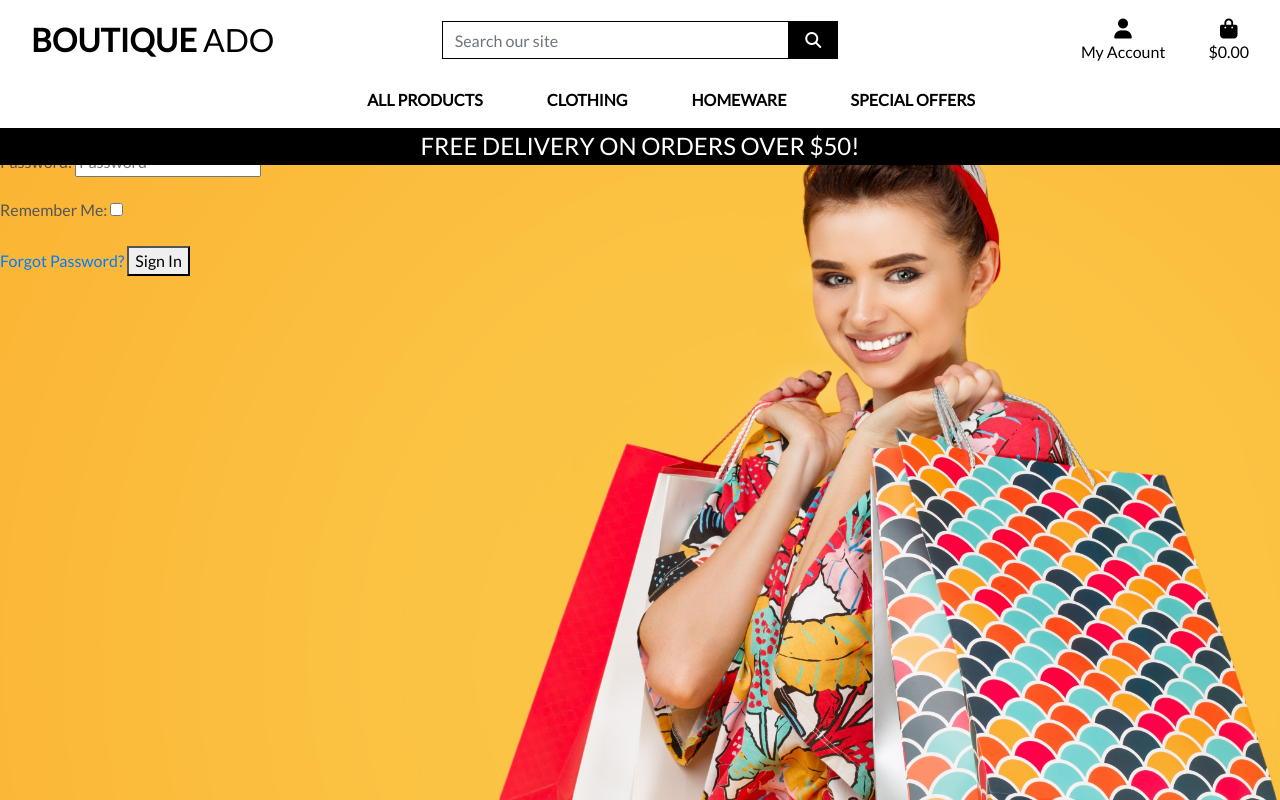
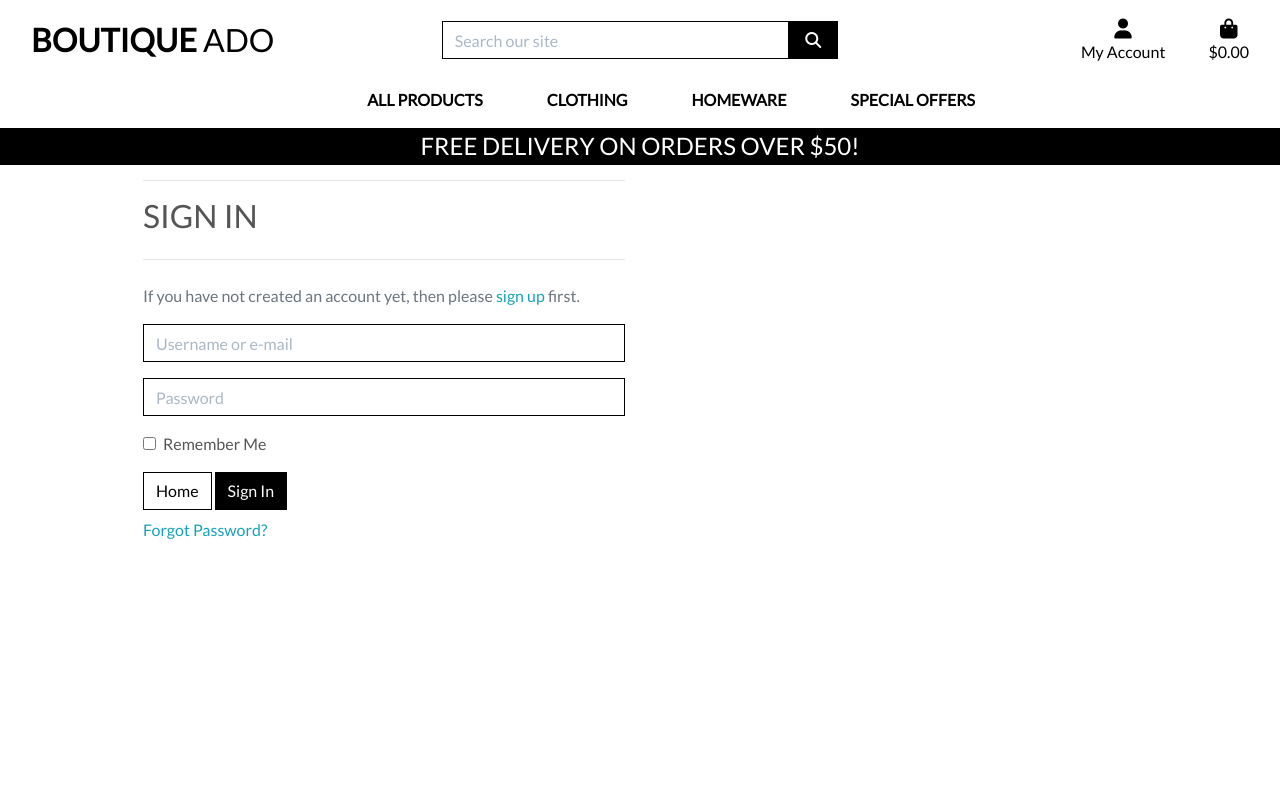
Before and after one commit to HawesJM/boutique_ado_v1, a Django app: page /accounts/login/ in a window 1280 px wide. Run offline with Django 3.2, Linux system fonts and the light colour scheme; some libraries are stand-ins or nearby versions.

Commit message:
update allauth templates

```diff
--- a/static/css/base.css
+++ b/static/css/base.css
@@ -102,6 +102,10 @@
     cursor: pointer;
 }
 
+input[name='q']::placeholder {
+    color: #aab7c4;
+}
+
 /* ------------------------------- bootstrap toasts */
 
 .message-container {
@@ -179,6 +183,60 @@
   }
 }
 
+/* Allauth form formatting */
+
+.allauth-form-inner-content p {
+    margin-top: 1.5rem; /* mt-4 */
+    color: #6c757d; /* text-secondary */
+}
+
+.allauth-form-inner-content input {
+    border-color: #000;
+    border-radius: 0;
+}
+
+.allauth-form-inner-content label:not([for='id_remember']) {
+    display: none;
+}
+
+.allauth-form-inner-content input::placeholder {
+    color: #aab7c4;
+}
+
+.allauth-form-inner-content button,
+.allauth-form-inner-content input[type='submit'] {
+	/* btn */
+	display: inline-block;
+    font-weight: 400;
+    color: #fff;
+    text-align: center;
+    vertical-align: middle;
+    -webkit-user-select: none;
+    -moz-user-select: none;
+    -ms-user-select: none;
+    user-select: none;
+    background-color: #000;
+    border: 1px solid #000;
+    padding: .375rem .75rem;
+    font-size: 1rem;
+    line-height: 1.5;
+    border-radius: 0;
+
+    /* standard bootstrap btn transitions */
+    transition: color .15s ease-in-out,background-color .15s ease-in-out,border-color .15s ease-in-out,box-shadow .15s ease-in-out;
+}
+
+.allauth-form-inner-content button:hover,
+.allauth-form-inner-content input[type='submit']:hover {
+	color: #fff;
+    background-color: #222;
+    border-color: #222;
+}
+
+.allauth-form-inner-content a {
+	color: #17a2b8; /* text-info */
+}
+
 /* fixed top navbar only on medium and up */
 @media (min-width: 992px) {
     .fixed-top-desktop-only {
--- a/templates/allauth/account/account_inactive.html
+++ b/templates/allauth/account/account_inactive.html
@@ -4,8 +4,10 @@
 
 {% block head_title %}{% trans "Account Inactive" %}{% endblock %}
 
-{% block content %}
-<h1>{% trans "Account Inactive" %}</h1>
+{% block inner_content %}
+<hr>
+<h2 class="logo-font mb-4">{% trans "Account Inactive" %}</h2>
+<hr>
 
 <p>{% trans "This account is inactive." %}</p>
 {% endblock %}
--- a/templates/allauth/account/base.html
+++ b/templates/allauth/account/base.html
@@ -1 +1,15 @@
 {% extends "base.html" %}
+
+{% block content %}
+    <div class="container header-container">
+        <div class="overlay"></div>
+        <div class="row">
+            <div class="col-12 col-md-6">
+                <div class="allauth-form-inner-content">
+                    {% block inner_content %}
+                    {% endblock %}
+                </div>
+            </div>
+        </div>
+    </div>
+{% endblock %}
--- a/templates/allauth/account/login.html
+++ b/templates/allauth/account/login.html
@@ -5,9 +5,11 @@
 
 {% block head_title %}{% trans "Sign In" %}{% endblock %}
 
-{% block content %}
+{% block inner_content %}
 
-<h1>{% trans "Sign In" %}</h1>
+<hr>
+<h2 class="logo-font mb-4">{% trans "Sign In" %}</h2>
+<hr>
 
 {% get_providers as socialaccount_providers %}
 
@@ -35,12 +37,15 @@
 
 <form class="login" method="POST" action="{% url 'account_login' %}">
   {% csrf_token %}
-  {{ form.as_p }}
+  {{ form|crispy }}
   {% if redirect_field_value %}
   <input type="hidden" name="{{ redirect_field_name }}" value="{{ redirect_field_value }}" />
   {% endif %}
-  <a class="button secondaryAction" href="{% url 'account_reset_password' %}">{% trans "Forgot Password?" %}</a>
+  <a class="btn btn-outline-black rounded-0" href="{% url 'home' %}">Home</a>
   <button class="primaryAction" type="submit">{% trans "Sign In" %}</button>
+  <p class="mt-2">
+    <a class="button secondaryAction" href="{% url 'account_reset_password' %}">{% trans "Forgot Password?" %}</a>
+  </p>
 </form>
 
 {% endblock %}
--- a/templates/base.html
+++ b/templates/base.html
@@ -27,20 +27,21 @@
         <script src="https://code.jquery.com/jquery-3.4.1.min.js" integrity="sha256-CSXorXvZcTkaix6Yvo6HppcZGetbYMGWSFlBw8HfCJo=" crossorigin="anonymous"></script>
         <script src="https://cdn.jsdelivr.net/npm/popper.js@1.16.0/dist/umd/popper.min.js" integrity="sha384-Q6E9RHvbIyZFJoft+2mJbHaEWldlvI9IOYy5n3zV9zzTtmI3UksdQRVvoxMfooAo" crossorigin="anonymous"></script>
         <script src="https://stackpath.bootstrapcdn.com/bootstrap/4.4.1/js/bootstrap.min.js" integrity="sha384-wfSDF2E50Y2D1uUdj0O3uMBJnjuUD4Ih7YwaYd1iqfktj0Uod8GCExl3Og8ifwB6" crossorigin="anonymous"></script>
+        <!-- Stripe -->
         <script src="https://js.stripe.com/v3/"></script>
     {% endblock %}
 
     {% block extra_js %}
     {% endblock %}
 
-    <title>boutique Ado {% block extra_title %}{% endblock %}</title>
+    <title>Boutique Ado {% block extra_title %}{% endblock %}</title>
   </head>
   <body>
     <header class="container-fluid fixed-top">
         <div id="topnav" class="row bg-white pt-lg-2 d-none d-lg-flex">
             <div class="col-12 col-lg-4 my-auto py-1 py-lg-0 text-center text-lg-left">
                 <a href="{% url 'home' %}" class="nav-link main-logo-link">
-                    <h2 class="logo-font text-black my-0"><strong>boutique</strong> Ado</h2>
+                    <h2 class="logo-font text-black my-0"><strong>Boutique</strong> Ado</h2>
                 </a>
             </div>
             <div class="col-12 col-lg-4 my-auto py-1 py-lg-0">
@@ -71,7 +72,7 @@
                                 {% if request.user.is_superuser %}
                                     <a href="" class="dropdown-item">Product Management</a>
                                 {% endif %}
-                                <a href="" class="dropdown-item">My Profile</a>
+                                <a href="{% url 'profile' %}" class="dropdown-item">My Profile</a>
                                 <a href="{% url 'account_logout' %}" class="dropdown-item">Logout</a>
                             {% else %}
                                 <a href="{% url 'account_signup' %}" class="dropdown-item">Register</a>
```
Also changed, not shown: profiles/views.py (+7 -2 lines).
